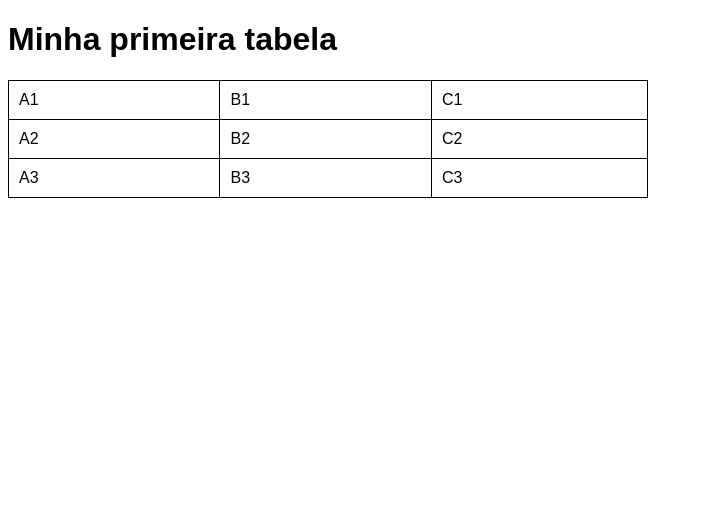
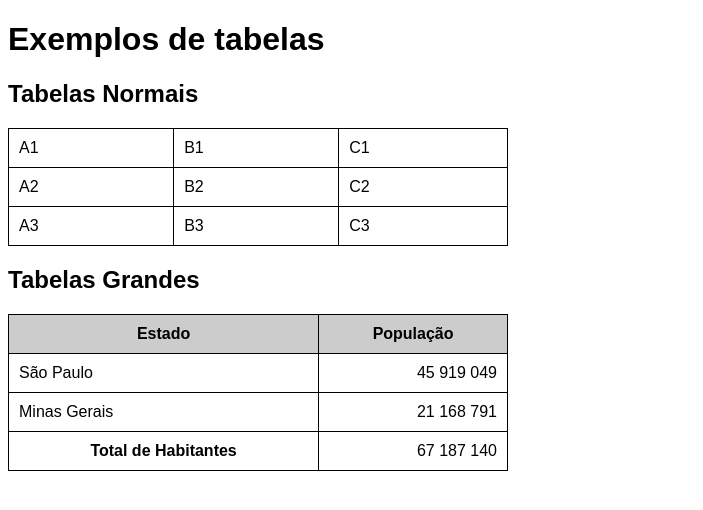
Before and after one commit to lucasdl13/html-css, a plain HTML site: page modulo 3/ex002.html in a window 1280 px wide. Shown: the whole page, without its empty margins (0-703 px from the left). Drawn offline with Linux system fonts and the light colour scheme.

Commit message:
Usando tabelas grandes

```diff
--- a/modulo 3/ex002.html
+++ b/modulo 3/ex002.html
@@ -9,18 +9,25 @@
             font-family: Arial, Helvetica, sans-serif;
         }
         table {
-            width: 50vw;
+            width: 500px;
             border-collapse: collapse;
         }
-        td{
+        th, td{
             padding: 10px;
             border: 1px solid black;
             vertical-align: middle;
         }
+        thead {
+            background-color: rgba(128, 128, 128, 0.404);
+        }
+        td.num {
+            text-align: right;
+        }
     </STYLe>
 </head>
 <body>
-    <h1>Minha primeira tabela</h1>
+    <h1>Exemplos de tabelas</h1>
+    <h2>Tabelas Normais</h2>
     <!-- HIERARQUIA DE TABELAS
 
         TABLE = Tabelas
@@ -45,6 +52,48 @@
             <td>C3</td>
         </tr>
     </table>
+    <h2>Tabelas Grandes</h2>
+    <!-- HIERARQUIA DE TABELAS GRANDES
 
+    TABLE
+        THEAD - TD, TR, TH
+        TBODY - TD, TR, TH
+        TFOOT - TD, TR, TH-->
+        <table>
+            <thead>
+                <tr>
+                    <th>
+                        Estado
+                    </th>
+                    <th>
+                        População
+                    </th>
+                </tr>
+            </thead>
+            <tbody>
+                <tr>
+                    <td>
+                        São Paulo
+                    </td>
+                    <td class="num">
+                        45 919 049
+                    </td>
+                </tr>
+                <tr>
+                    <td>
+                        Minas Gerais
+                    </td>
+                    <td class="num">
+                        21 168 791
+                    </td>
+                </tr>
+            </tbody>
+            <tfoot>
+                <tr>
+                    <th>Total de Habitantes</th>
+                    <td class="num">67 187 140</td>
+                </tr>
+            </tfoot>
+        </table>
 </body>
 </html>
```
Also changed, not shown: anotaçoes gerais.txt.
